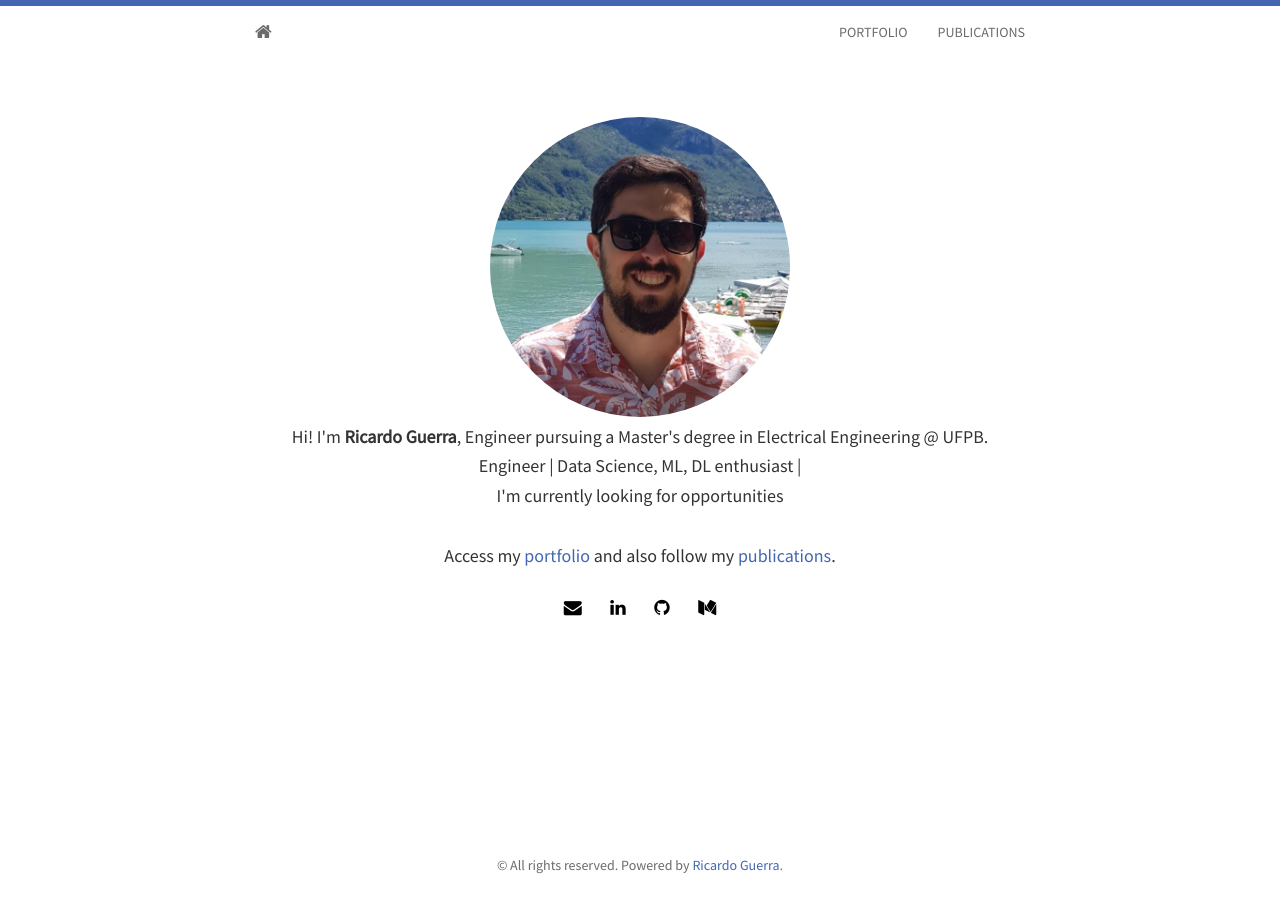
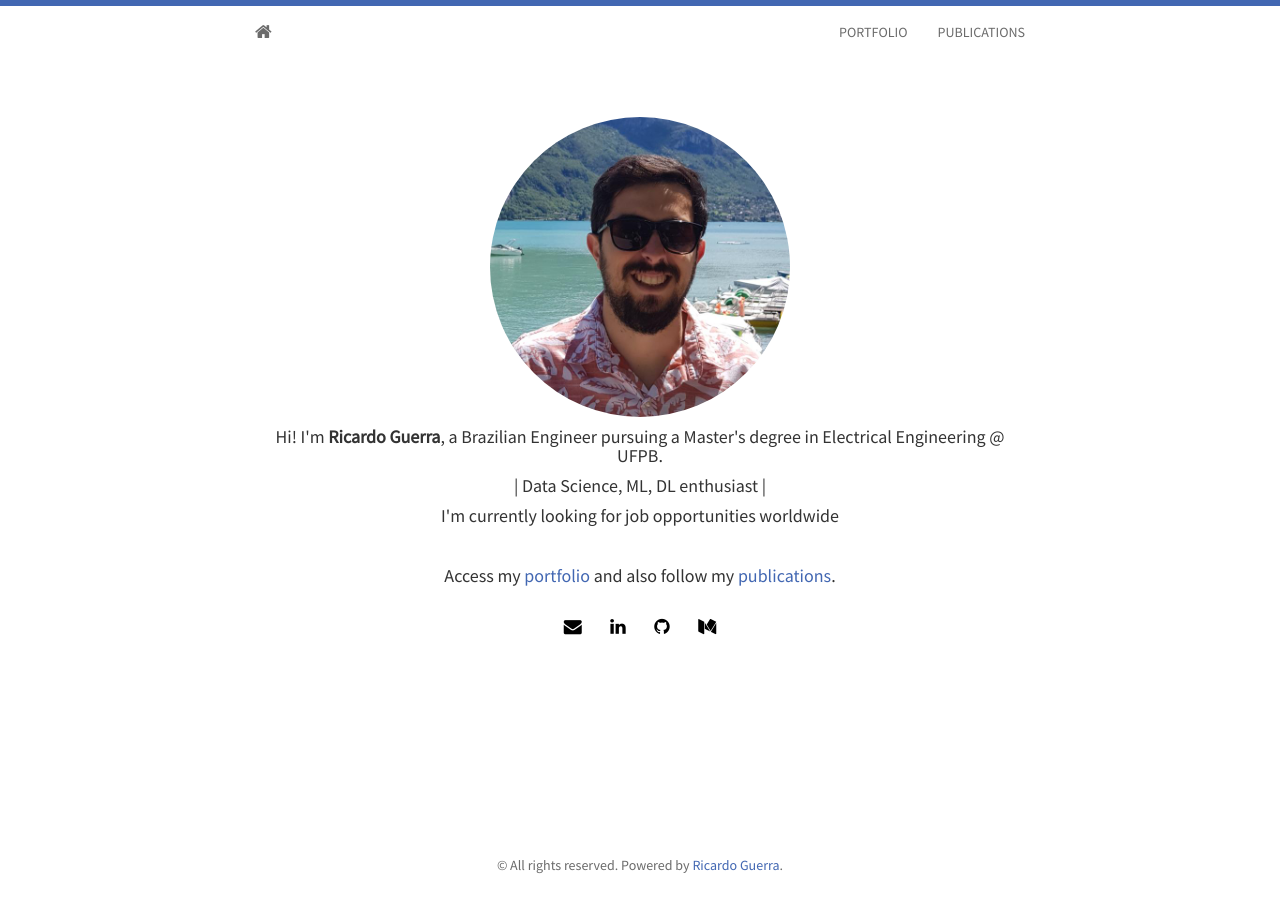
Before and after one commit to rwguerra/rwguerra.github.io, a Jekyll site: the page built from index.html, in a window 1280 px wide. Built offline with Jekyll 4.4.1, drawn with Linux system fonts in a browser that asks for light colours; nearby versions of some CDN libraries; the list of posts is cut into pages by our own code.

Commit message:
Update index.html

```diff
--- a/index.html
+++ b/index.html
@@ -8,9 +8,9 @@ layout: home
 			<img class="img-circle" src="{{ site.baseurl }}/static/img/{{ site.avatar }}" height="300" width="300">
 		</div>
 
-	<h4>Hi! I'm <strong>{{ site.author }}</strong>, Engineer pursuing a Master's degree in Electrical Engineering @ UFPB.</h4>
-	<h4>Engineer | Data Science, ML, DL enthusiast |</h4>
-	<h4>I'm currently looking for opportunities</h4>
+	<h4>Hi! I'm <strong>{{ site.author }}</strong>, a Brazilian Engineer pursuing a Master's degree in Electrical Engineering @ UFPB.</h4>
+	<h4>| Data Science, ML, DL enthusiast |</h4>
+	<h4>I'm currently looking for job opportunities worldwide</h4>
 	<br/>
 	<h4>Access my <a href="{{ site.baseurl }}/portfolio"> portfolio</a> and also follow my <a href="{{ site.baseurl }}/publications"> publications</a>.</h4>
 
```
